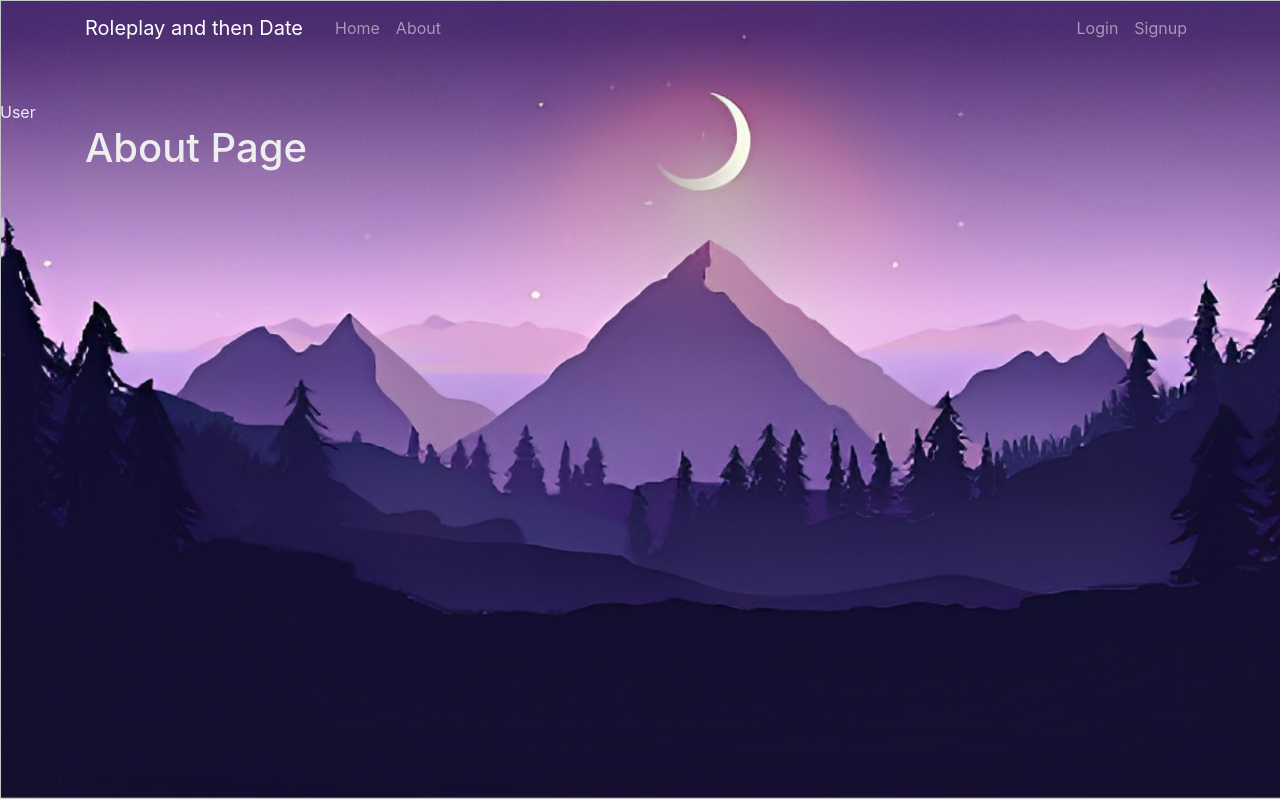
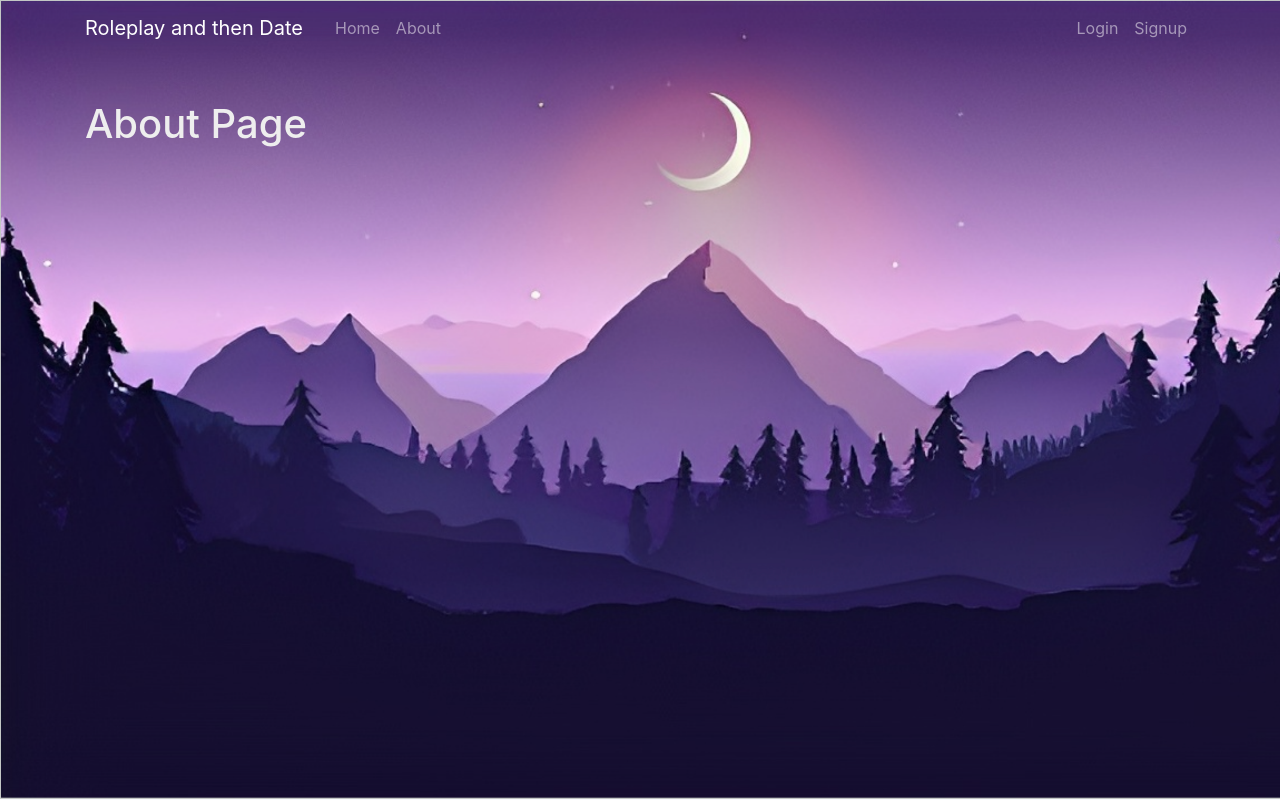
Before and after one commit to gcivil-nyu-org/INET-Monday-Fall2023-Team-5, a Django app: page /accounts/about/ in a window 1280 px wide. Run offline with Django 4.2, Linux system fonts and the light colour scheme.

Commit message:
Removed extraneous text

```diff
--- a/templates/base.html
+++ b/templates/base.html
@@ -1,4 +1,3 @@
-User
 <!DOCTYPE html>
 <html lang="en">
 <head>
@@ -63,7 +62,7 @@ User
         {% endif %}  <!-- END of the authentication check -->
 
             <!-- Main Content -->
-            <div class="col-md-8">
+            <div class="{% if user.is_authenticated %}col-md-8{% else %}col-md-12{% endif %}">
                 {% if messages %}
                     {% for message in messages %}
                         <div class="alert alert-{{ message.tags }}">
```
Also changed, not shown: db.sqlite3.
